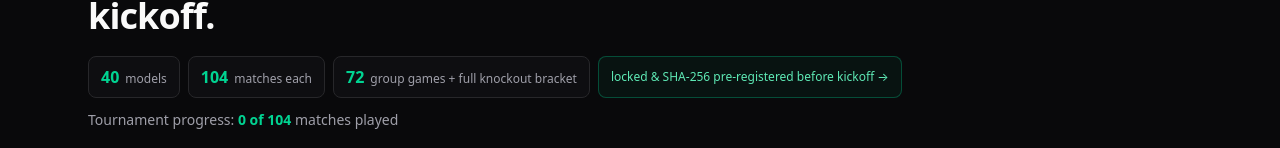
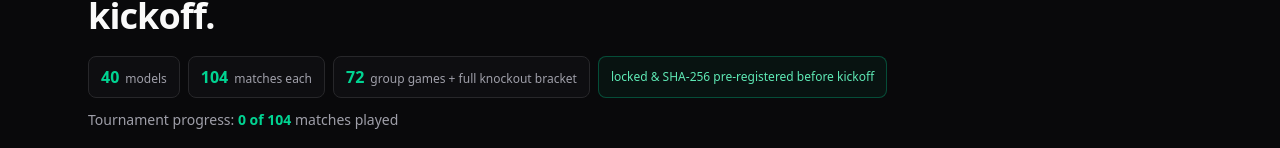
Before and after one commit to teemula35/punditbench, a Next.js app: page / in a window 1280 px wide. Shown: the part 265-413 px from the top of the page. Built offline with nearby package versions, Linux system fonts and the light colour scheme; no server answers.

Commit message:
Hero: pre-registration chip is plain text, GitHub link stays in footer/about
Co-Authored-By: Claude Fable 5 <noreply@anthropic.com>

```diff
--- a/app/page.tsx
+++ b/app/page.tsx
@@ -8,7 +8,7 @@ import {
 } from "@/lib/aggregate";
 import { loadTeams } from "@/lib/data";
 import { fmtKickoffUtc } from "@/lib/format";
-import { GITHUB_URL, TAGLINE } from "@/lib/site";
+import { TAGLINE } from "@/lib/site";
 import { TD_CLS, TH_CLS, TeamLabel, TierChip } from "./ui";
 import type { Fixture, Team } from "@/lib/types";
 
@@ -94,12 +94,9 @@ export default function LeaderboardPage() {
           <ScopeStat value={String(data.leaderboard.length)} label="models" />
           <ScopeStat value={String(data.totalFixtures)} label="matches each" />
           <ScopeStat value={String(groupCount)} label="group games + full knockout bracket" />
-          <a
-            href={GITHUB_URL}
-            className="flex items-center rounded-lg border border-emerald-400/30 bg-emerald-400/5 px-3 py-2 text-xs text-emerald-300 transition-colors hover:border-emerald-400/60"
-          >
-            locked &amp; SHA-256 pre-registered before kickoff →
-          </a>
+          <div className="flex items-center rounded-lg border border-emerald-400/30 bg-emerald-400/5 px-3 py-2 text-xs text-emerald-300">
+            locked &amp; SHA-256 pre-registered before kickoff
+          </div>
         </div>
         <p className="mt-3 text-sm text-zinc-400">
           Tournament progress:{" "}
```
